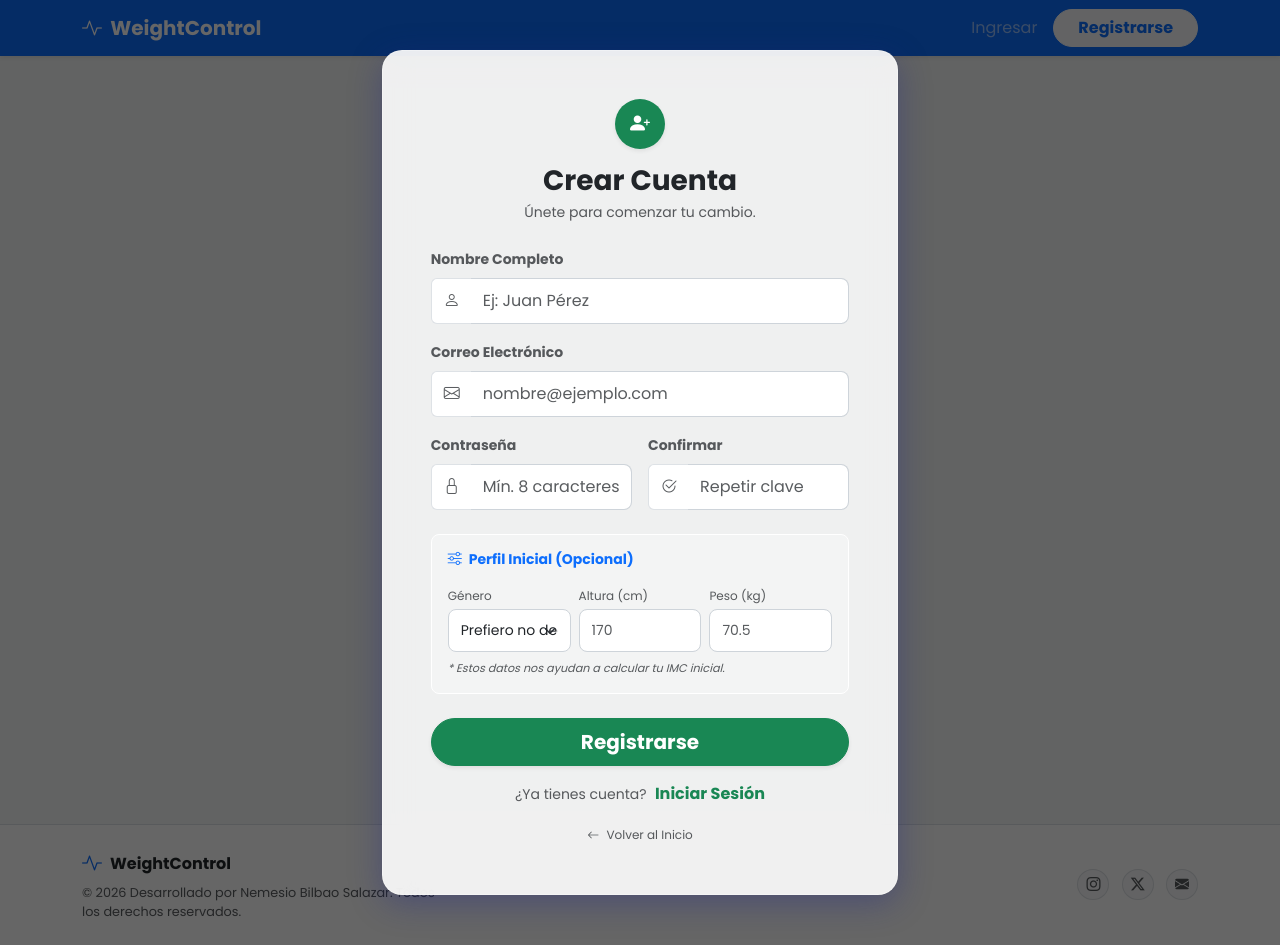
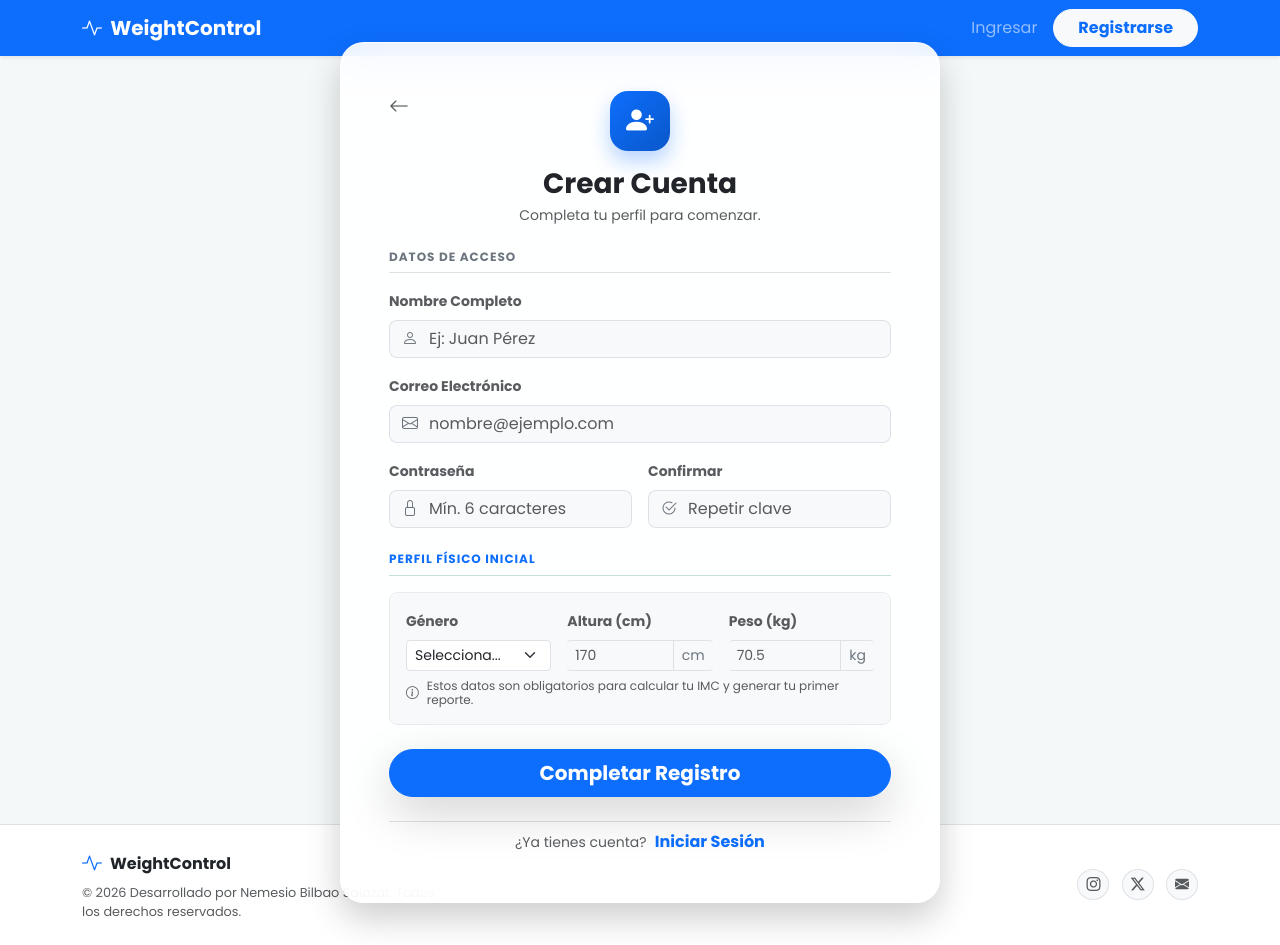
Before and after one commit to nbilbaos/wControl-PythonProject, a Flask app: template app/templates/auth/register.html in a window 1280 px wide. Run offline with Flask 3, Linux system fonts and the light colour scheme; the template is opened without the code that fills it: values that come from a table or form of the project are taken from there, others are empty.

Commit message:
Cambios Register y login

```diff
--- a/app/auth/forms.py
+++ b/app/auth/forms.py
@@ -1,35 +1,45 @@
 from flask_wtf import FlaskForm
-from wtforms import StringField, PasswordField, SubmitField, SelectField, FloatField
+from wtforms import StringField, PasswordField, SubmitField, SelectField, FloatField, IntegerField
 from wtforms.validators import DataRequired, Email, Length, EqualTo, Optional, NumberRange
 
-
 class RegistrationForm(FlaskForm):
-    name = StringField('Nombre Completo',
-                       validators=[DataRequired(message="El nombre es obligatorio")])
-
-    email = StringField('Correo Electrónico',
-                        validators=[DataRequired(), Email(message="Ingresa un email válido")])
-
-    # Seguridad: Mínimo 8 caracteres
-    password = PasswordField('Contraseña', validators=[
-        DataRequired(),
-        Length(min=8, message="La contraseña debe tener al menos 8 caracteres")
+    name = StringField('Nombre', validators=[
+        DataRequired(message="El nombre es obligatorio"),
+        Length(min=2, max=50)
     ])
 
-    # Seguridad: Confirmar contraseña para evitar errores de dedo
+    email = StringField('Correo Electrónico', validators=[
+        DataRequired(message="El correo es obligatorio"),
+        Email(message="Ingresa un correo válido")
+    ])
+
+    password = PasswordField('Contraseña', validators=[
+        DataRequired(message="La contraseña es obligatoria"),
+        Length(min=6, message="Mínimo 6 caracteres")
+    ])
+
     confirm_password = PasswordField('Confirmar Contraseña', validators=[
         DataRequired(),
-        EqualTo('password', message='Las contraseñas no coinciden')
+        EqualTo('password', message='Las contraseñas deben coincidir')
     ])
 
+    # NUEVO: Campos obligatorios para perfil inicial
     gender = SelectField('Género', choices=[
-        ('', 'Prefiero no decir / Completar después'),
-        ('male', 'Hombre'),
-        ('female', 'Mujer')
-    ], validators=[Optional()])
+        ('', 'Selecciona...'),
+        ('M', 'Masculino'),
+        ('F', 'Femenino'),
+        ('O', 'Otro')
+    ], validators=[DataRequired(message="Selecciona un género")])
 
-    height = FloatField('Altura (cm)', validators=[Optional(), NumberRange(min=50, max=250)])
-    weight = FloatField('Peso Inicial (kg)', validators=[Optional(), NumberRange(min=20, max=300)])
+    height = IntegerField('Altura (cm)', validators=[
+        DataRequired(message="La altura es obligatoria"),
+        NumberRange(min=50, max=300, message="Altura inválida (50-300 cm)")
+    ])
+
+    weight = FloatField('Peso Inicial (kg)', validators=[
+        DataRequired(message="El peso inicial es obligatorio"),
+        NumberRange(min=20, max=500, message="Peso inválido")
+    ])
 
     submit = SubmitField('Registrarse')
 
--- /dev/null
+++ b/app/static/css/auth.css
@@ -0,0 +1,91 @@
+/* 1. Fondo y Contenedor */
+.auth-container {
+    min-height: 100vh;
+    width: 100%;
+    display: flex;
+    align-items: center;
+    justify-content: center;
+    position: fixed;
+    top: 0;
+    left: 0;
+    z-index: 100;
+}
+.auth-overlay {
+    position: absolute;
+    top: 0;
+    left: 0;
+    width: 100%;
+    height: 100%;
+    z-index: 1;
+
+}
+/* 2. Tarjeta Glassmorphism Mejorada */
+.glass-card {
+    background: rgba(255, 255, 255, 0.90);
+    backdrop-filter: blur(20px);
+    -webkit-backdrop-filter: blur(20px);
+    border: 1px solid rgba(255, 255, 255, 0.8);
+    border-radius: 24px; /* Bordes más redondeados */
+    box-shadow: 0 15px 35px rgba(0, 0, 0, 0.2);
+    position: relative;
+    z-index: 2;
+    overflow: hidden;
+    animation: fadeInUp 0.6s ease-out forwards; /* Animación de entrada */
+    opacity: 0;
+    transform: translateY(20px);
+}
+
+/* 3. Inputs "Seamless" (Parecen una sola pieza) */
+.input-group-text {
+    background-color: #f8f9fa;
+    border: 1px solid #dee2e6;
+    border-right: none;
+    color: #6c757d;
+}
+
+.form-control {
+    background-color: #f8f9fa;
+    border: 1px solid #dee2e6;
+    border-left: none;
+    padding-left: 0; /* Pega el texto al icono */
+    font-size: 1rem;
+}
+
+.form-control:focus {
+    background-color: #fff;
+    box-shadow: none; /* Quitamos el glow default de bootstrap */
+    border-color: #dee2e6;
+}
+
+/* Efecto focus en todo el grupo */
+.input-group:focus-within .input-group-text,
+.input-group:focus-within .form-control {
+    border-color: #0d6efd;
+    background-color: #fff;
+}
+
+.input-group:focus-within .input-group-text {
+    color: #0d6efd;
+}
+
+/* 4. Logo y Animaciones */
+.brand-logo {
+    width: 70px;
+    height: 70px;
+    background: linear-gradient(135deg, #0d6efd 0%, #0a58ca 100%);
+    color: white;
+    border-radius: 20px; /* Squircle (cuadrado redondeado) es más moderno que el círculo */
+    display: flex;
+    align-items: center;
+    justify-content: center;
+    font-size: 32px;
+    margin: 0 auto 25px;
+    box-shadow: 0 10px 20px rgba(13, 110, 253, 0.3);
+}
+
+@keyframes fadeInUp {
+    to {
+        opacity: 1;
+        transform: translateY(0);
+    }
+}
--- a/app/templates/auth/register.html
+++ b/app/templates/auth/register.html
@@ -1,179 +1,142 @@
 {% extends "base.html" %}
 
-{% block content %}
+{% block head %}
+    <link rel="stylesheet" href="{{ url_for('static', filename='css/auth.css') }}">
     <style>
-    /* Estilos compartidos de autenticación (Glassmorphism) */
-    .auth-container {
-        min-height: 100vh;
-        width: 100%;
-        display: flex;
-        align-items: center;
-        justify-content: center;
-        background-image: url('{{ background_url }}');
-        background-size: cover;
-        background-position: center;
-        background-repeat: no-repeat;
-        position: fixed;
-        top: 0;
-        left: 0;
-        z-index: 100;
-        padding: 20px; /* Un poco de margen en móviles */
+
+        /* Ajuste específico para el registro (tarjeta más ancha) */
+        .glass-card {
+            max-width: 600px;
+            margin: 0 auto;
         }
-
-    .auth-overlay {
-        position: absolute;
-        top: 0;
-        left: 0;
-        width: 100%;
-        height: 100%;
-        background: rgba(0, 0, 0, 0.6); /* Un poco más oscuro para leer mejor */
-        z-index: 1;
-    }
-
-    .glass-card {
-        background: rgba(255, 255, 255, 0.90); /* Menos transparente para mejor lectura */
-        backdrop-filter: blur(15px);
-        -webkit-backdrop-filter: blur(15px);
-        border: 1px solid rgba(255, 255, 255, 0.3);
-        border-radius: 20px;
-        box-shadow: 0 8px 32px 0 rgba(31, 38, 135, 0.37);
-        position: relative;
-        z-index: 2;
-        overflow: hidden;
-    }
-
-    .form-control, .form-select {
-        border-radius: 8px;
-        padding: 10px 12px;
-        border: 1px solid #ced4da;
-    }
-
-    .form-control:focus, .form-select:focus {
-        box-shadow: 0 0 0 3px rgba(13, 110, 253, 0.15);
-        border-color: #0d6efd;
-    }
-
-    .brand-logo {
-        width: 50px;
-        height: 50px;
-        background: #198754; /* Verde para registro */
-        color: white;
-        border-radius: 50%;
-        display: flex;
-        align-items: center;
-        justify-content: center;
-        font-size: 20px;
-        margin: 0 auto 15px;
+        .section-title {
+            font-size: 0.75rem;
+            letter-spacing: 1px;
+            font-weight: 700;
+            color: #6c757d;
+            text-transform: uppercase;
+            margin-bottom: 1rem;
+            border-bottom: 1px solid #dee2e6;
+            padding-bottom: 0.5rem;
         }
     </style>
+{% endblock %}
 
+{% block content %}
 <div class="auth-container">
-    <div class="auth-overlay"></div>
-
-    <div class="col-12 col-md-8 col-lg-5">
+    <div class="col-12 col-md-10 col-lg-8">
         <div class="glass-card p-4 p-md-5">
 
-            <div class="text-center mb-4">
-                <div class="brand-logo shadow-sm">
+            <div class="text-center mb-4 position-relative">
+                <a href="{{ url_for('main.index') }}" class="position-absolute start-0 top-0 text-decoration-none text-muted small hover-link" title="Volver al Inicio">
+                    <i class="bi bi-arrow-left fs-5"></i>
+                </a>
+
+                <div class="brand-logo brand-logo-register mx-auto mb-3" style="width: 60px; height: 60px; border-radius: 18px; display: flex; align-items: center; justify-content: center; color: white; font-size: 28px;">
                     <i class="bi bi-person-plus-fill"></i>
                 </div>
+
                 <h3 class="fw-bold text-dark mb-1">Crear Cuenta</h3>
-                <p class="text-muted small">Únete para comenzar tu cambio.</p>
+                <p class="text-muted small">Completa tu perfil para comenzar.</p>
             </div>
 
             <form action="" method="POST" novalidate>
                 {{ form.hidden_tag() }}
 
-                <div class="row g-3 mb-3">
-                    <div class="col-12">
+                <div class="mb-4">
+                    <h6 class="section-title">Datos de Acceso</h6>
+
+                    <div class="row g-3">
+                        <div class="col-md-12">
                             <label class="form-label small fw-bold text-muted">Nombre Completo</label>
                             <div class="input-group">
-                            <span class="input-group-text bg-white border-end-0 text-muted"><i class="bi bi-person"></i></span>
-                            {{ form.name(class="form-control border-start-0", placeholder="Ej: Juan Pérez") }}
+                                <span class="input-group-text rounded-start-3"><i class="bi bi-person"></i></span>
+                                {{ form.name(class="form-control rounded-end-3", placeholder="Ej: Juan Pérez", required=True) }}
                             </div>
                             {% for error in form.name.errors %}
-                            <span class="text-danger extra-small">{{ error }}</span>
+                                <div class="text-danger small mt-1"><i class="bi bi-exclamation-circle"></i> {{ error }}</div>
                             {% endfor %}
                         </div>
 
-                    <div class="col-12">
+                        <div class="col-md-12">
                             <label class="form-label small fw-bold text-muted">Correo Electrónico</label>
                             <div class="input-group">
-                            <span class="input-group-text bg-white border-end-0 text-muted"><i class="bi bi-envelope"></i></span>
-                            {{ form.email(class="form-control border-start-0", placeholder="nombre@ejemplo.com") }}
+                                <span class="input-group-text rounded-start-3"><i class="bi bi-envelope"></i></span>
+                                {{ form.email(class="form-control rounded-end-3", placeholder="nombre@ejemplo.com", required=True, autocomplete="email") }}
                             </div>
                             {% for error in form.email.errors %}
-                            <span class="text-danger extra-small">{{ error }}</span>
+                                <div class="text-danger small mt-1"><i class="bi bi-exclamation-circle"></i> {{ error }}</div>
+                            {% endfor %}
+                        </div>
+
+                        <div class="col-md-6">
+                            <label class="form-label small fw-bold text-muted">Contraseña</label>
+                            <div class="input-group">
+                                <span class="input-group-text rounded-start-3"><i class="bi bi-lock"></i></span>
+                                {{ form.password(class="form-control rounded-end-3", placeholder="Mín. 6 caracteres", required=True, autocomplete="new-password") }}
+                            </div>
+                            {% for error in form.password.errors %}
+                                <div class="text-danger small mt-1">{{ error }}</div>
+                            {% endfor %}
+                        </div>
+
+                        <div class="col-md-6">
+                            <label class="form-label small fw-bold text-muted">Confirmar</label>
+                            <div class="input-group">
+                                <span class="input-group-text rounded-start-3"><i class="bi bi-check2-circle"></i></span>
+                                {{ form.confirm_password(class="form-control rounded-end-3", placeholder="Repetir clave", required=True, autocomplete="new-password") }}
+                            </div>
+                            {% for error in form.confirm_password.errors %}
+                                <div class="text-danger small mt-1">{{ error }}</div>
                             {% endfor %}
                         </div>
                     </div>
+                </div>
 
-                <div class="row g-3 mb-4">
-                    <div class="col-md-6">
-                        <label class="form-label small fw-bold text-muted">Contraseña</label>
-                        <div class="input-group">
-                            <span class="input-group-text bg-white border-end-0 text-muted"><i class="bi bi-lock"></i></span>
-                            {{ form.password(class="form-control border-start-0", placeholder="Mín. 8 caracteres") }}
+                <div class="mb-4">
+                    <h6 class="section-title text-primary border-success border-opacity-25">Perfil Físico Inicial</h6>
+                    <div class="bg-light p-3 rounded-3 border border-light-subtle">
+                        <div class="row g-3">
+                            <div class="col-md-4">
+                                <label class="form-label small fw-bold text-muted">Género</label>
+                                {{ form.gender(class="form-select form-select-sm", required=True) }}
                             </div>
-                        {% for error in form.password.errors %}
-                            <span class="text-danger extra-small">{{ error }}</span>
-                        {% endfor %}
+                            <div class="col-md-4">
+                                <label class="form-label small fw-bold text-muted">Altura (cm)</label>
+                                <div class="input-group input-group-sm">
+                                    {{ form.height(class="form-control", placeholder="170", type="number", min="50", max="300", required=True) }}
+                                    <span class="input-group-text">cm</span>
                                 </div>
-                    <div class="col-md-6">
-                        <label class="form-label small fw-bold text-muted">Confirmar</label>
-                        <div class="input-group">
-                            <span class="input-group-text bg-white border-end-0 text-muted"><i class="bi bi-check2-circle"></i></span>
-                            {{ form.confirm_password(class="form-control border-start-0", placeholder="Repetir clave") }}
                             </div>
-                        {% for error in form.confirm_password.errors %}
-                            <span class="text-danger extra-small">{{ error }}</span>
-                        {% endfor %}
+                            <div class="col-md-4">
+                                <label class="form-label small fw-bold text-muted">Peso (kg)</label>
+                                <div class="input-group input-group-sm">
+                                    {{ form.weight(class="form-control", placeholder="70.5", type="number", step="0.1", min="20", max="500", required=True) }}
+                                    <span class="input-group-text">kg</span>
+                                </div>
+                            </div>
+                        </div>
+                        <div class="mt-2 d-flex align-items-center text-muted">
+                            <i class="bi bi-info-circle me-2" style="font-size: 0.8rem;"></i>
+                            <span class="small" style="font-size: 0.75rem; line-height: 1.2;">
+                                Estos datos son obligatorios para calcular tu IMC y generar tu primer reporte.
+                            </span>
+                        </div>
                     </div>
                 </div>
 
-                <div class="bg-light bg-opacity-50 p-3 rounded-3 mb-4 border border-white">
-                    <h6 class="small fw-bold text-primary mb-3"><i class="bi bi-sliders me-1"></i> Perfil Inicial (Opcional)</h6>
-                    <div class="row g-2">
-                        <div class="col-4">
-                            <label class="form-label extra-small text-muted mb-1">Género</label>
-                            {{ form.gender(class="form-select form-select-sm") }}
-                        </div>
-                        <div class="col-4">
-                            <label class="form-label extra-small text-muted mb-1">Altura (cm)</label>
-                            {{ form.height(class="form-control form-control-sm", placeholder="170") }}
-                        </div>
-                        <div class="col-4">
-                            <label class="form-label extra-small text-muted mb-1">Peso (kg)</label>
-                            {{ form.weight(class="form-control form-control-sm", placeholder="70.5") }}
-                        </div>
-                    </div>
-                    <small class="text-muted fst-italic mt-2 d-block" style="font-size: 0.7rem;">
-                        * Estos datos nos ayudan a calcular tu IMC inicial.
-                    </small>
-                </div>
-
-                <div class="d-grid mb-3">
-                    <button type="submit" class="btn btn-success btn-lg rounded-pill fw-bold shadow-sm">
-                        Registrarse
+                <div class="d-grid mb-4">
+                    <button type="submit" class="btn btn-primary btn-lg rounded-pill fw-bold shadow-lg hover-scale">
+                        Completar Registro
                     </button>
                 </div>
             </form>
 
-            <div class="text-center">
+            <div class="text-center pt-2 border-top">
                 <span class="text-muted small">¿Ya tienes cuenta?</span>
-                <a href="{{ url_for('auth.login') }}" class="fw-bold text-success text-decoration-none ms-1">Iniciar Sesión</a>
-            </div>
-
-            <div class="text-center mt-3">
-                 <a href="{{ url_for('main.index') }}" class="text-decoration-none text-muted extra-small hover-link">
-                    <i class="bi bi-arrow-left me-1"></i> Volver al Inicio
-                </a>
+                <a href="{{ url_for('auth.login') }}" class="fw-bold text-primary text-decoration-none ms-1">Iniciar Sesión</a>
             </div>
         </div>
     </div>
 </div>
-
-<style>
-    .extra-small { font-size: 0.75rem; }
-</style>
 {% endblock %}
--- a/app/templates/main/index.html
+++ b/app/templates/main/index.html
@@ -1,7 +1,7 @@
 {% extends "base.html" %}
 
 {% block content %}
-<div class="row align-items-center py-5">
+<div class="row align-items-center py-1">
     <div class="col-lg-6">
         <h1 class="display-3 fw-bold text-dark mb-3">Controla tu progreso, <span class="text-primary">alcanza tu meta.</span></h1>
         <p class="lead text-muted mb-4">
@@ -65,8 +65,7 @@
 </div>
 
 <hr class="my-5">
-
-<div class="row py-5 text-center">
+<div class="row py-1 text-center">
     <h2 class="fw-bold mb-5">¿Cómo funciona?</h2>
     <div class="col-md-4 mb-4">
         <div class="p-4 bg-white rounded-4 shadow-sm h-100">
```
Also changed, not shown: app/static/js/auth.js (added, +36 -0 lines), app/templates/auth/login.html (+45 -100 lines). Lines whose indentation alone changed are shown as unchanged.
